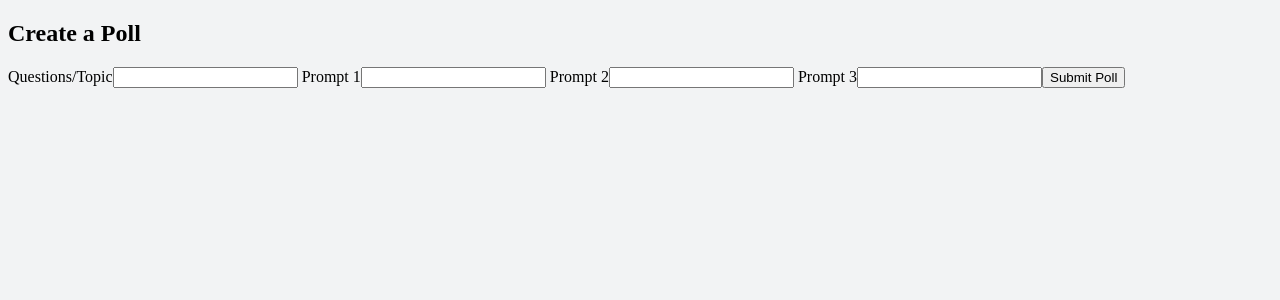
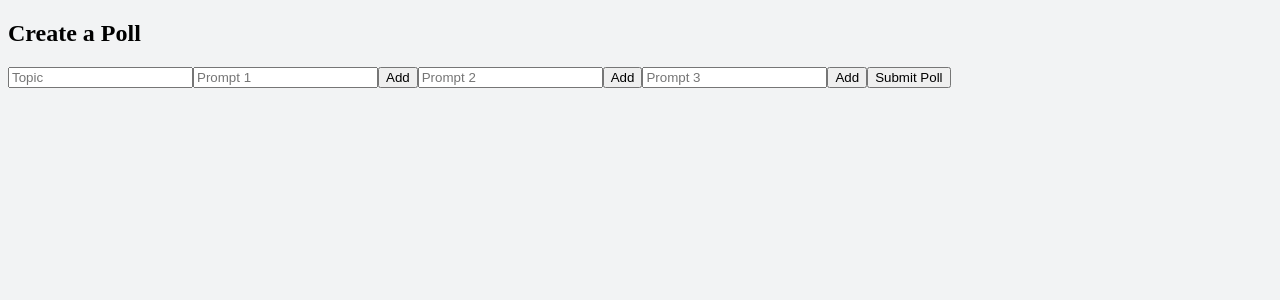
Before and after one commit to a-pole-of-hay/haypoll-client, a React app: page / in a window 1280 px wide. Shown: the top 300 px of the page. Built offline with nearby package versions, Linux system fonts and the light colour scheme; a web font is replaced by a local one.

Commit message:
added the form

```diff
--- a/src/components/Polls/CreatePoll.js
+++ b/src/components/Polls/CreatePoll.js
@@ -1,19 +1,18 @@
 import React from 'react';
 import PropTypes from 'prop-types';
 
-export default function CreatePoll() {
+export default function CreatePoll({ onAdd, onSubmit, topicChange, promptChange }) {
   return (
     <>
       <h2> Create a Poll</h2>
-      <form>
-        <label> Questions/Topic</label>
-        <input type="text"></input>
-        <label> Prompt 1</label>
-        <input id="0" type="text"></input>
-        <label> Prompt 2</label>
-        <input id="1"type="text"></input>
-        <label> Prompt 3</label>
-        <input id="2" type="text"></input>
+      <form onSubmit={onSubmit}>
+        <input type="text" name="question" onChange={topicChange} placeholder="Topic"></input>
+        <input id="0" type="text" name="prompt1" onChange={promptChange} placeholder="Prompt 1"></input>
+        <button onAdd={onAdd}>Add</button>
+        <input id="1"type="text" name="prompt2" onChange={promptChange} placeholder="Prompt 2"></input>
+        <button onAdd={onAdd}>Add</button>
+        <input id="2" type="text" name="prompt3" onChange={promptChange} placeholder="Prompt 3"></input>
+        <button onAdd={onAdd}>Add</button>
         <button> Submit Poll </button>
       </form>
     </>
@@ -22,6 +21,10 @@ export default function CreatePoll() {
 
 
 CreatePoll.propTypes =  {
+  onSubmit: PropTypes.func.isRequired,
+  onAdd: PropTypes.func.isRequired,
+  promptChange: PropTypes.func.isRequired,
+  topicChange: PropTypes.func.isRequired,
   question: PropTypes.string.isRequired,
   options: PropTypes.array.isRequired
 };
```
Also changed, not shown: src/components/reducers/polls.js (line endings or trailing spaces).
